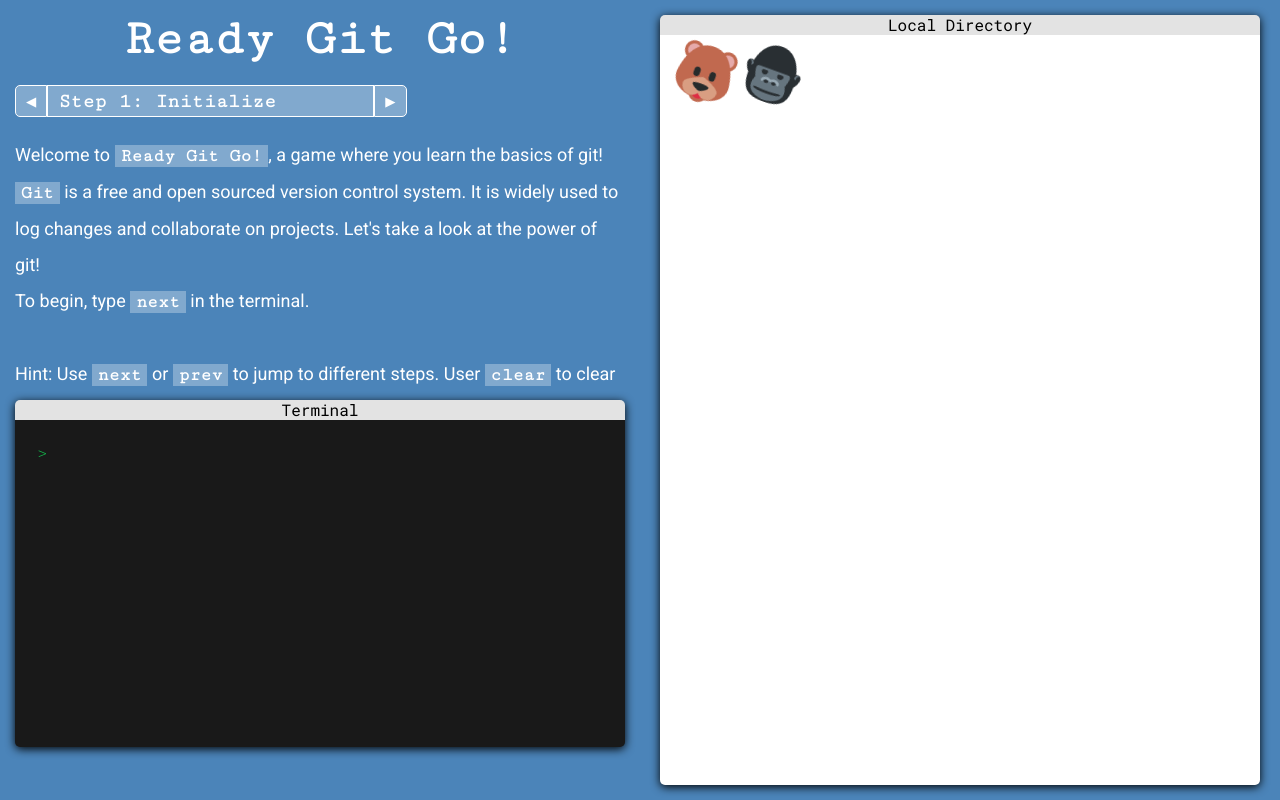
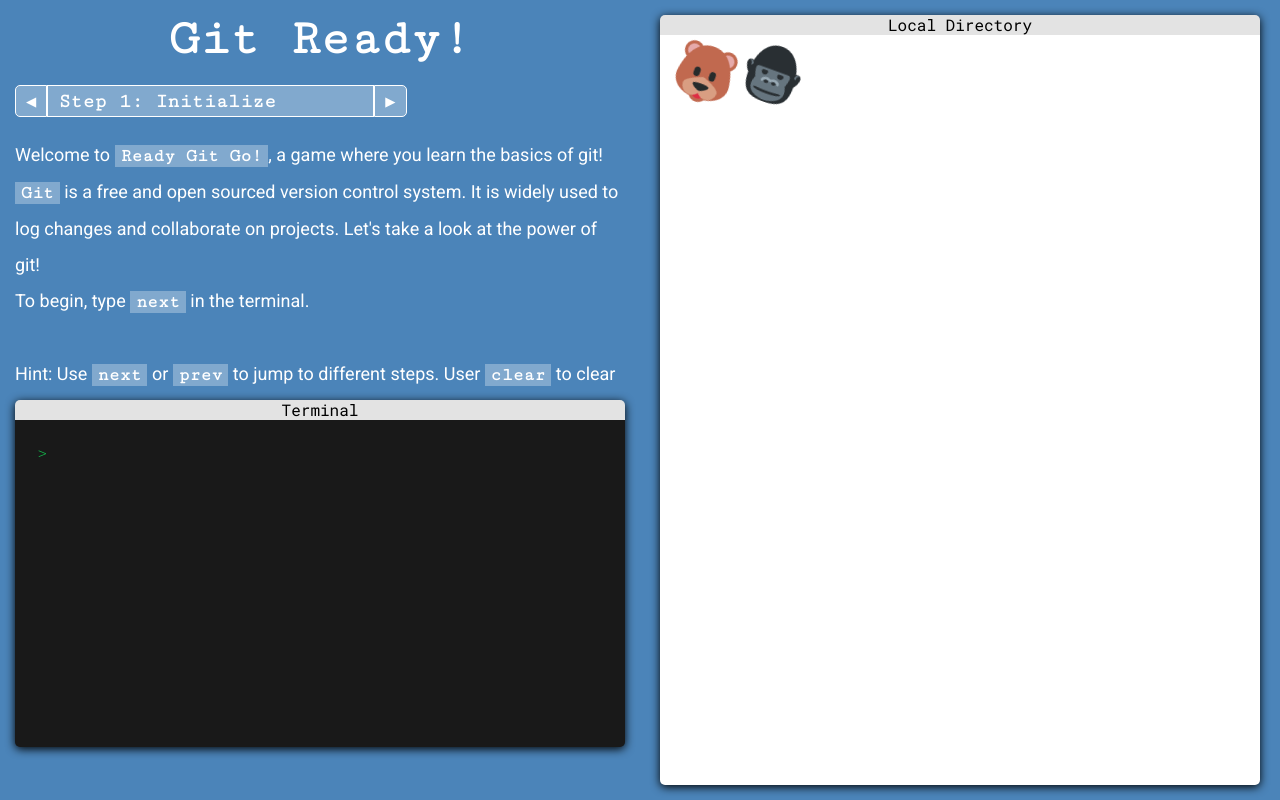
Before and after one commit to hkumar1993/Git-Ready, a website built with webpack: page index.html in a window 1280 px wide. Built offline with nearby package versions, Linux system fonts and the light colour scheme.

Commit message:
Update main page

```diff
--- a/index.html
+++ b/index.html
@@ -4,6 +4,7 @@
     <script src="https://ajax.googleapis.com/ajax/libs/jquery/3.2.1/jquery.min.js">
       </script>
     <script type="text/javascript" src="./js/bundle.js"></script>
+    <link rel="shortcut icon" type="image/x-icon" href="./img/folder.png">
     <link href="https://fonts.googleapis.com/css?family=Cutive+Mono" rel="stylesheet">
     <link href="https://fonts.googleapis.com/css?family=Roboto+Mono:400,500,700" rel="stylesheet">
     <link href="https://fonts.googleapis.com/css?family=Roboto:400,500i,700i" rel="stylesheet">
@@ -12,11 +13,12 @@
     <link rel="stylesheet" href="./css/git.css">
     <link rel="stylesheet" href="./css/head.css">
     <link rel="stylesheet" href="./css/animations.css">
+    <title>Git Ready!</title>
   </head>
   <body>
     <div class="left">
       <div class="head">
-        <h1>Ready Git Go!</h1>
+        <h1>Git Ready!</h1>
         <div class="level-instructions">
           <div class="header">
             <button id='prev-level' > ◀︎ </button>
```
